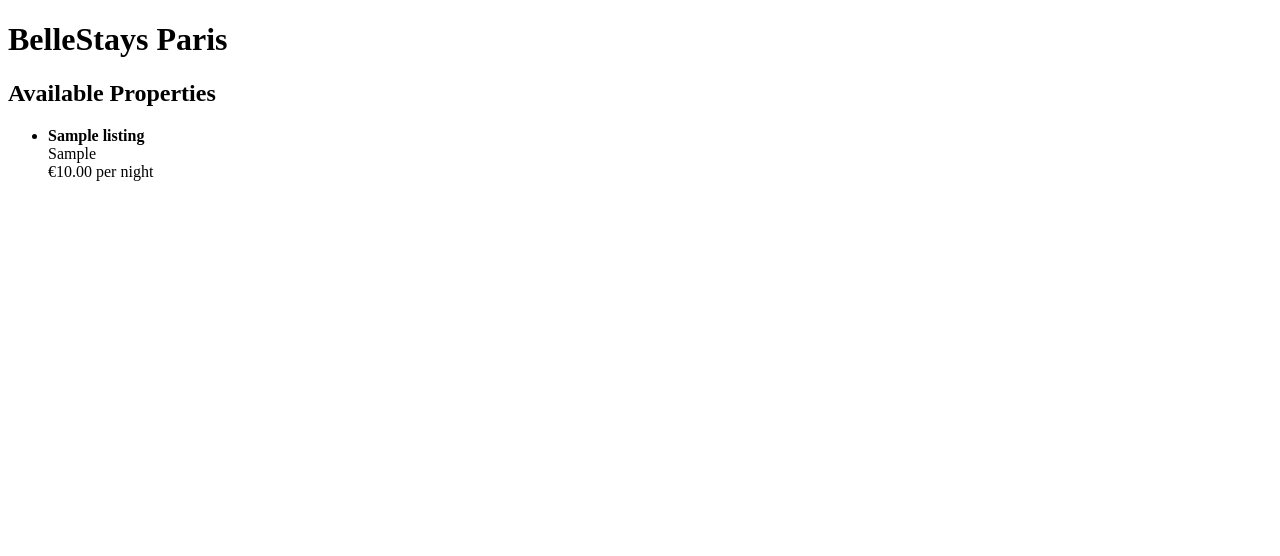
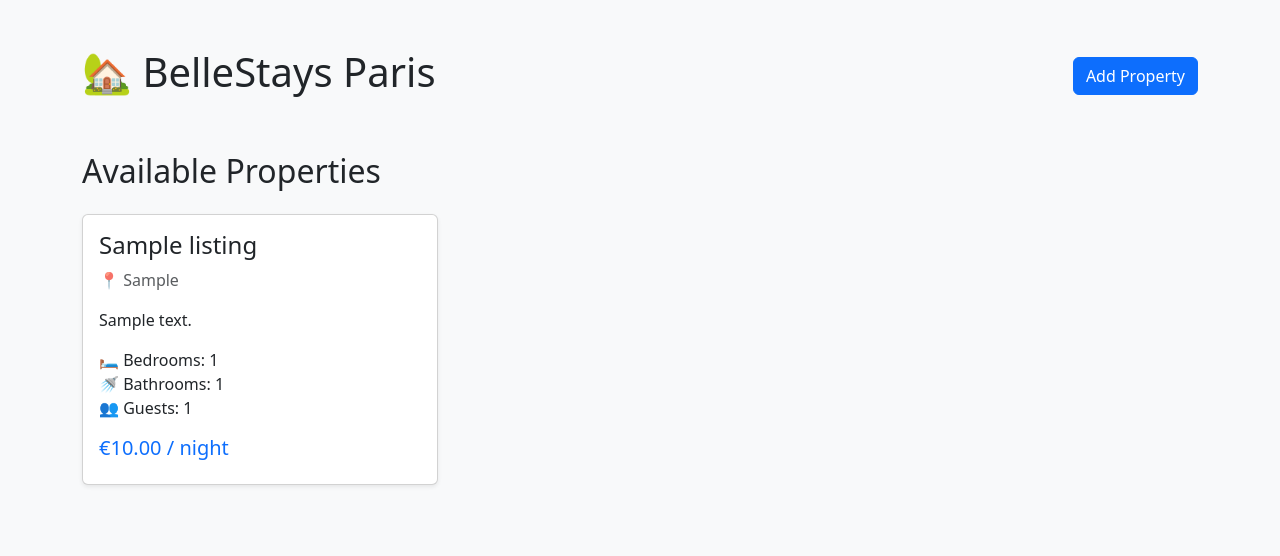
Before and after one commit to Monia07/bellestays-paris, a Django app: page / in a window 1280 px wide. Shown: the top 556 px of the page. Run offline with Django 5.2, Linux system fonts and the light colour scheme; tables that the repository leaves empty hold one stand-in row (values such as "Sample post").

Commit message:
Create listings with Bootstrap interface

```diff
--- a/listings/templates/listings/listing_list.html
+++ b/listings/templates/listings/listing_list.html
@@ -4,24 +4,58 @@
     <meta charset="UTF-8" />
     <meta name="viewport" content="width=device-width, initial-scale=1.0" />
     <title>BelleStays Paris</title>
+
+    <link
+      href="https://cdn.jsdelivr.net/npm/bootstrap@5.3.7/dist/css/bootstrap.min.css"
+      rel="stylesheet"
+    />
   </head>
-  <body>
-    <h1>BelleStays Paris</h1>
 
-    <h2>Available Properties</h2>
+  <body class="bg-light">
+    <div class="container py-5">
+      <div class="d-flex justify-content-between align-items-center mb-5">
+        <h1>🏡 BelleStays Paris</h1>
 
-    {% if listings %}
-    <ul>
-      {% for listing in listings %}
-      <li>
-        <strong>{{ listing.title }}</strong><br />
-        {{ listing.district }}<br />
-        €{{ listing.price_per_night }} per night
-      </li>
-      {% endfor %}
-    </ul>
-    {% else %}
-    <p>No properties available yet.</p>
-    {% endif %}
+        <a href="/add/" class="btn btn-primary"> Add Property </a>
+      </div>
+
+      <h2 class="mb-4">Available Properties</h2>
+
+      <div class="row">
+        {% for listing in listings %}
+
+        <div class="col-md-6 col-lg-4 mb-4">
+          <div class="card shadow-sm h-100">
+            <div class="card-body">
+              <h4 class="card-title">{{ listing.title }}</h4>
+
+              <p class="text-muted">📍 {{ listing.district }}</p>
+
+              <p>{{ listing.description|truncatewords:15 }}</p>
+
+              <ul class="list-unstyled">
+                <li>🛏 Bedrooms: {{ listing.bedrooms }}</li>
+                <li>🚿 Bathrooms: {{ listing.bathrooms }}</li>
+                <li>👥 Guests: {{ listing.guests }}</li>
+              </ul>
+
+              <h5 class="text-primary">
+                €{{ listing.price_per_night }} / night
+              </h5>
+            </div>
+          </div>
+        </div>
+
+        {% empty %}
+
+        <div class="col-12">
+          <div class="alert alert-info">No properties available yet.</div>
+        </div>
+
+        {% endfor %}
+      </div>
+    </div>
+
+    <script src="https://cdn.jsdelivr.net/npm/bootstrap@5.3.7/dist/js/bootstrap.bundle.min.js"></script>
   </body>
 </html>
```
